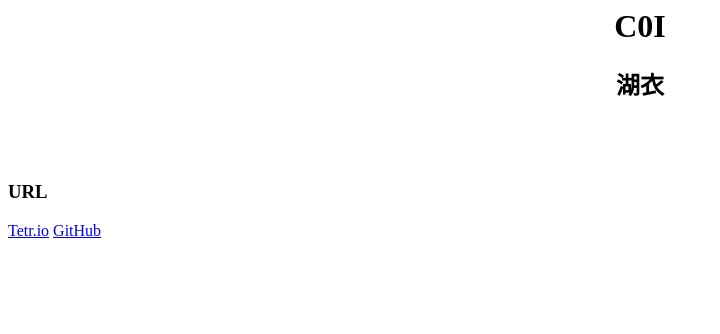
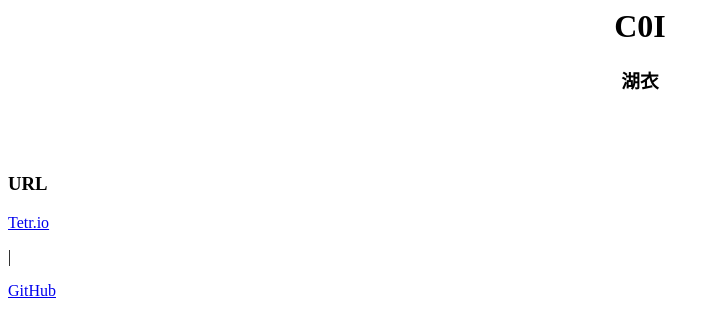
Before and after one commit to C0I-Game/C0I-Game.github.io, a plain HTML site: page index.html in a window 1280 px wide. Shown: the whole page, without its empty margins (0-720 px from the left). Drawn offline with Linux system fonts and the light colour scheme.

Commit message:
Update index.html

```diff
--- a/index.html
+++ b/index.html
@@ -1,7 +1,7 @@
 <title>COI | Tetr.io & Catac.io player</title>
 <h1 style="text-align:center">C0I</h1>
-<h2 style="text-align:center">湖衣</h2>
+<h3 style="text-align:center">湖衣</h3>
 <h1>&nbsp;</h1>
 <h3>URL</h3>
-<a href="https://ch.tetr.io/u/c0i">Tetr.io</a>
+<a href="https://ch.tetr.io/u/c0i">Tetr.io</a><p>|</p>
 <a href="https://github.com/C0I-Game/">GitHub</a>
```
